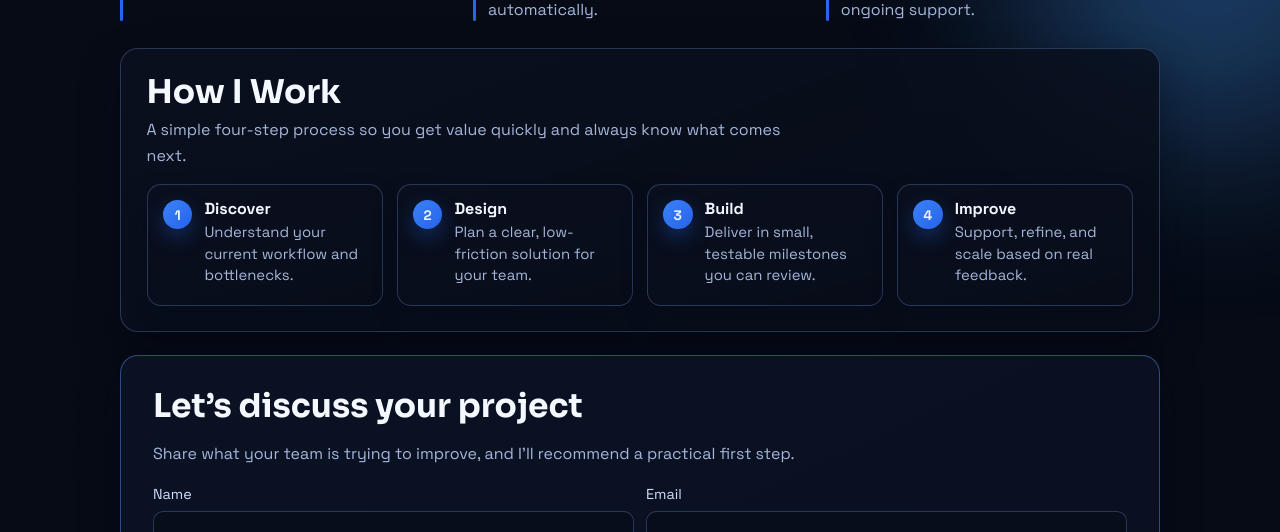
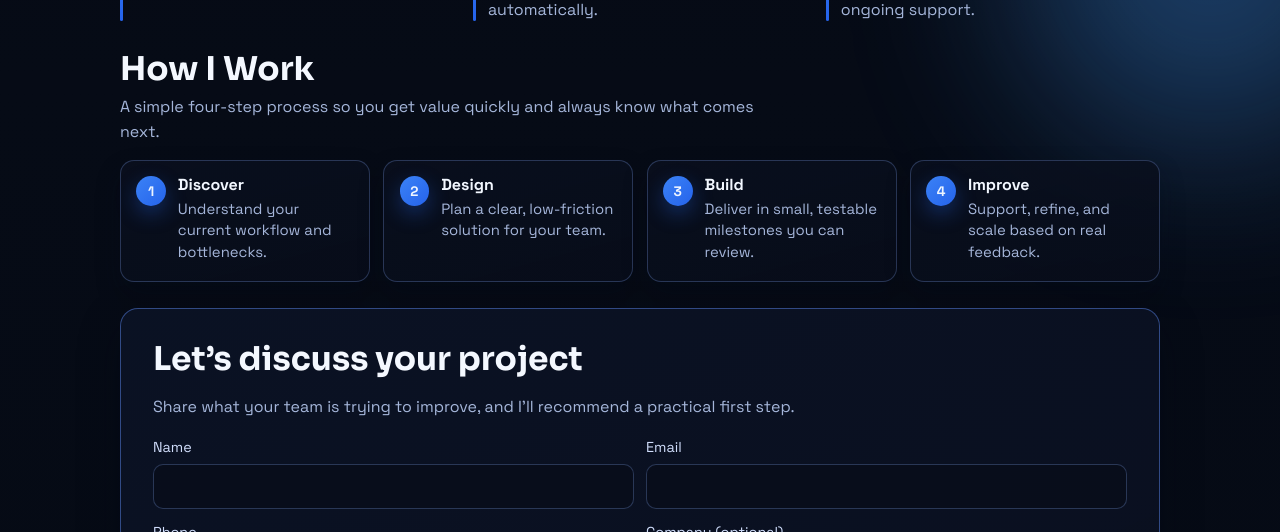
Before and after one commit to Togominaja/Nelson-Software-Systems, a website: page index.html in a window 1280 px wide. Shown: the part 796-1328 px from the top of the page. Drawn offline with Linux system fonts and the light colour scheme; no server answers.

Commit message:
Remove outer outline from How I Work section

```diff
--- a/styles.css
+++ b/styles.css
@@ -476,11 +476,11 @@
 
 .process-section {
   margin: 1.4rem 0;
-  background: linear-gradient(160deg, rgba(10, 17, 32, 0.76) 0%, rgba(8, 13, 25, 0.9) 100%);
-  border: 1px solid var(--line);
-  border-radius: var(--radius);
-  box-shadow: var(--shadow);
-  padding: clamp(1.1rem, 2.4vw, 1.6rem);
+  background: transparent;
+  border: 0;
+  border-radius: 0;
+  box-shadow: none;
+  padding: 0.2rem 0;
 }
 
 .process-head {
@@ -655,8 +655,7 @@
 }
 
 .panel.section-flash,
-.services-section.section-flash,
-.process-section.section-flash {
+.services-section.section-flash {
   outline: 2px solid transparent;
   outline-offset: 4px;
   animation: sectionFlash 1.2s ease;
```
